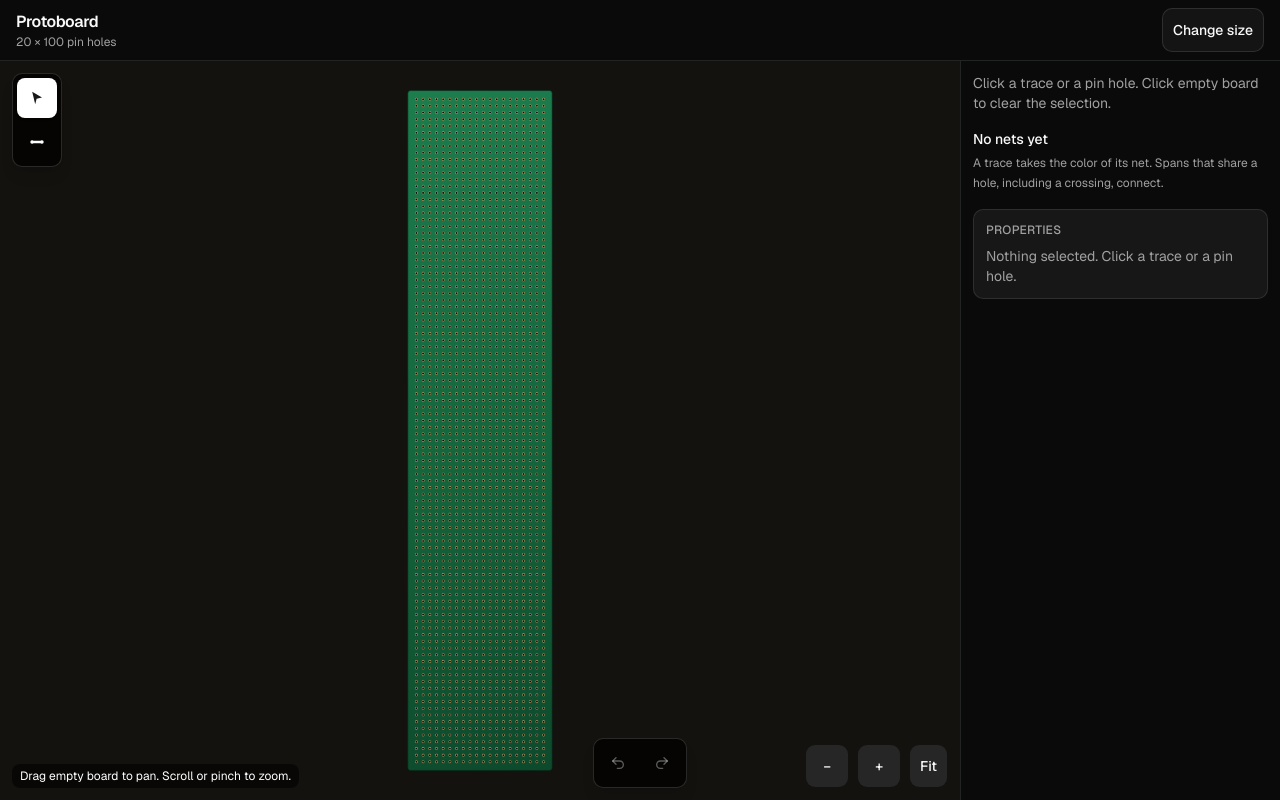
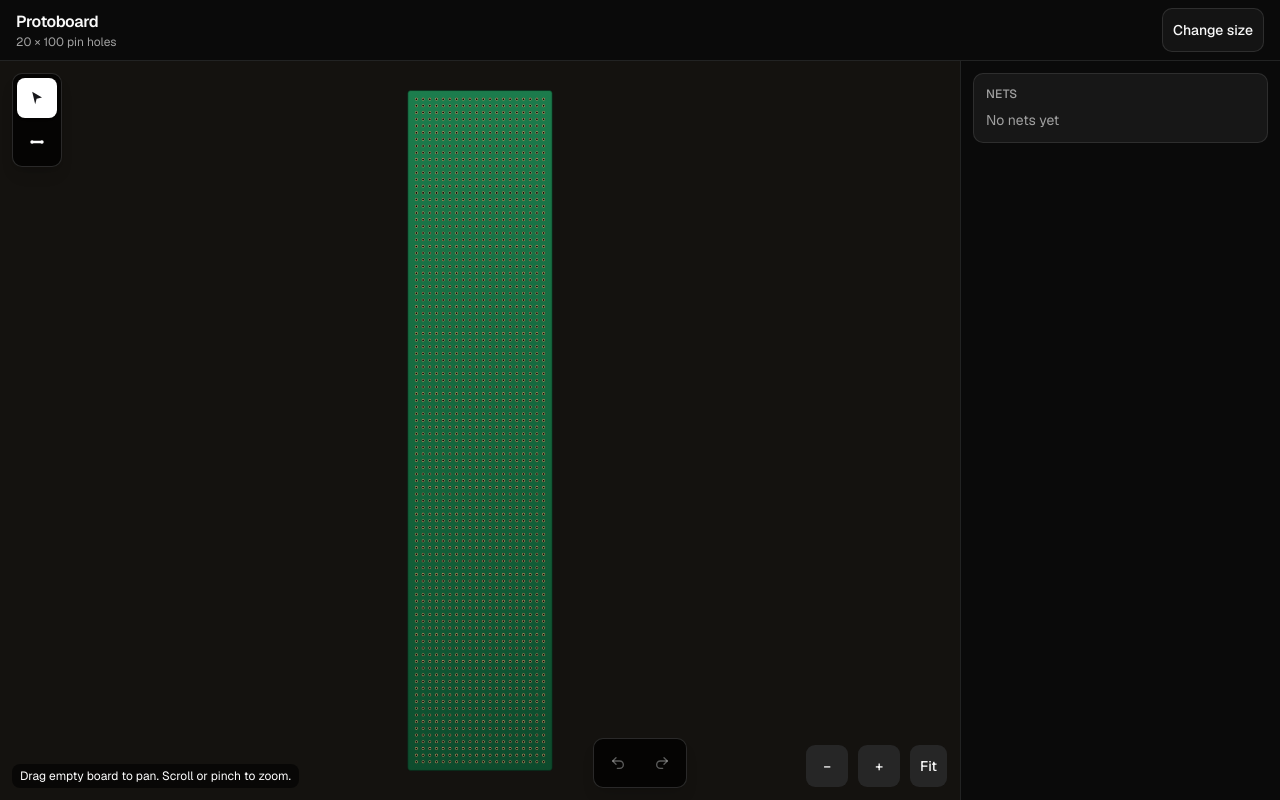
Before and after one commit to musawirali/protoboard, a Next.js app: page / in a window 1280 px wide. Both pictures are taken after a click on the button "20 × 100". Built offline with nearby package versions, Linux system fonts and the light colour scheme.

Commit message:
Move net renaming into the Nets list.
The right panel no longer tells you where to click. Net names are edited in the Nets list, and a selection shows that name as read-only under Selected trace or Selected pin hole.

Co-authored-by: musawir <musawir@getjerry.com>

```diff
--- a/src/components/properties-panel.tsx
+++ b/src/components/properties-panel.tsx
@@ -1,6 +1,5 @@
-import { useState, type ReactNode } from "react"
+import type { ReactNode } from "react"
 import { Button } from "@/components/ui/button"
-import { Input } from "@/components/ui/input"
 import { holesOnSpan, type Hole, type Trace } from "@/lib/board"
 import type { Selection } from "@/lib/selection"
 
@@ -17,42 +16,6 @@ type PropertiesPanelProps = {
   netForTrace: (index: number) => NetInfo | null
   netForHole: (hole: Hole) => NetInfo | null
   onRemoveTrace: (id: string) => void
-  onRenameNet: (index: number, name: string) => void
-}
-
-function NetNameField({
-  net,
-  onRenameNet,
-}: {
-  net: NetInfo
-  onRenameNet: (index: number, name: string) => void
-}) {
-  const [value, setValue] = useState(net.name)
-  return (
-    <span className="inline-flex min-w-0 items-center gap-1.5">
-      <span className="size-2.5 shrink-0 rounded-full" style={{ backgroundColor: net.color }} aria-hidden />
-      <Input
-        aria-label="Net name"
-        value={value}
-        className="h-8 w-28 text-right sm:w-36"
-        onChange={(event) => setValue(event.target.value)}
-        onBlur={() => {
-          const next = value.trim()
-          if (!next || next === net.name) {
-            setValue(net.name)
-            return
-          }
-          onRenameNet(net.index, next)
-        }}
-        onKeyDown={(event) => {
-          if (event.key === "Enter") {
-            event.preventDefault()
-            event.currentTarget.blur()
-          }
-        }}
-      />
-    </span>
-  )
 }
 
 function holeLabel(hole: Hole) {
@@ -68,33 +31,49 @@ function Row({ label, children }: { label: string; children: ReactNode }) {
   )
 }
 
+function NetName({ net }: { net: NetInfo }) {
+  return (
+    <span className="inline-flex items-center gap-1.5">
+      <span className="size-2.5 shrink-0 rounded-full" style={{ backgroundColor: net.color }} aria-hidden />
+      {net.name}
+    </span>
+  )
+}
+
 export function PropertiesPanel({
   selection,
   traces,
   netForTrace,
   netForHole,
   onRemoveTrace,
-  onRenameNet,
 }: PropertiesPanelProps) {
   const selectedTrace =
     selection?.type === "trace" ? traces.find((trace) => trace.id === selection.id) : undefined
   const traceIndex =
     selection?.type === "trace" ? traces.findIndex((trace) => trace.id === selection.id) : -1
 
-  let body: ReactNode
+  if (selection?.type === "component") {
+    return (
+      <section className="rounded-lg border bg-card p-3">
+        <p className="text-sm text-muted-foreground">
+          Component {selection.id} is selected. Placement properties are not available yet.
+        </p>
+      </section>
+    )
+  }
+
   if (selection?.type === "trace" && selectedTrace && traceIndex >= 0) {
     const holes = holesOnSpan(selectedTrace.a, selectedTrace.b)
     const net = netForTrace(traceIndex)
-    body = (
-      <>
-        <dl className="flex flex-col gap-1.5 text-sm">
+    return (
+      <section aria-label="Selected trace" className="rounded-lg border bg-card p-3">
+        <h2 className="text-xs font-medium tracking-wide text-muted-foreground uppercase">Selected trace</h2>
+        <dl className="mt-2 flex flex-col gap-1.5 text-sm">
           <Row label="Direction">{selectedTrace.a.r === selectedTrace.b.r ? "Horizontal" : "Vertical"}</Row>
           <Row label="Start">{holeLabel(selectedTrace.a)}</Row>
           <Row label="End">{holeLabel(selectedTrace.b)}</Row>
           <Row label="Holes">{holes.length}</Row>
-          <Row label="Net">
-            {net ? <NetNameField key={net.name} net={net} onRenameNet={onRenameNet} /> : "On no net"}
-          </Row>
+          <Row label="Net">{net ? <NetName net={net} /> : "On no net"}</Row>
         </dl>
         <Button
           type="button"
@@ -106,37 +85,23 @@ export function PropertiesPanel({
         >
           Remove
         </Button>
-      </>
-    )
-  } else if (selection?.type === "hole") {
-    const net = netForHole(selection.hole)
-    body = (
-      <dl className="flex flex-col gap-1.5 text-sm">
-        <Row label="Column">{selection.hole.c + 1}</Row>
-        <Row label="Row">{selection.hole.r + 1}</Row>
-        <Row label="Net">
-          {net ? <NetNameField key={net.name} net={net} onRenameNet={onRenameNet} /> : "On no net"}
-        </Row>
-      </dl>
-    )
-  } else if (selection?.type === "component") {
-    body = (
-      <p className="text-sm text-muted-foreground">
-        Component {selection.id} is selected. Placement properties are not available yet.
-      </p>
-    )
-  } else {
-    body = (
-      <p className="text-sm text-muted-foreground">
-        Nothing selected. Click a trace or a pin hole.
-      </p>
+      </section>
     )
   }
 
-  return (
-    <section aria-label="Properties" className="rounded-lg border bg-card p-3">
-      <h2 className="text-xs font-medium tracking-wide text-muted-foreground uppercase">Properties</h2>
-      <div className="mt-2">{body}</div>
-    </section>
-  )
+  if (selection?.type === "hole") {
+    const net = netForHole(selection.hole)
+    return (
+      <section aria-label="Selected pin hole" className="rounded-lg border bg-card p-3">
+        <h2 className="text-xs font-medium tracking-wide text-muted-foreground uppercase">Selected pin hole</h2>
+        <dl className="mt-2 flex flex-col gap-1.5 text-sm">
+          <Row label="Column">{selection.hole.c + 1}</Row>
+          <Row label="Row">{selection.hole.r + 1}</Row>
+          <Row label="Net">{net ? <NetName net={net} /> : "On no net"}</Row>
+        </dl>
+      </section>
+    )
+  }
+
+  return null
 }
--- a/src/components/protoboard-app.tsx
+++ b/src/components/protoboard-app.tsx
@@ -93,6 +93,7 @@ export function ProtoboardApp() {
         colorKey,
         name: displayNetName(traces, assignment.colorKeys, assignment.labels, index),
         color: netColor(colorKey),
+        index,
       })
     })
     return [...items.values()]
@@ -220,9 +221,9 @@ export function ProtoboardApp() {
           <TraceToolbar
             tool={tool}
             draft={draft}
-            netCount={assignment.netCount}
             legend={legend}
             onCancel={() => setDraft(null)}
+            onRenameNet={renameNet}
           />
           <div className="mt-4">
             <PropertiesPanel
@@ -231,7 +232,6 @@ export function ProtoboardApp() {
               netForTrace={netAt}
               netForHole={netForHole}
               onRemoveTrace={removeTrace}
-              onRenameNet={renameNet}
             />
           </div>
         </aside>
--- a/src/components/trace-toolbar.tsx
+++ b/src/components/trace-toolbar.tsx
@@ -1,4 +1,6 @@
+import { useState } from "react"
 import { Button } from "@/components/ui/button"
+import { Input } from "@/components/ui/input"
 import type { Hole } from "@/lib/board"
 import type { ToolName } from "@/lib/selection"
 
@@ -6,58 +8,76 @@ export type NetLegendItem = {
   name: string
   colorKey: number
   color: string
+  index: number
 }
 
 type TraceToolbarProps = {
   tool: ToolName
   draft: Hole | null
-  netCount: number
   legend: NetLegendItem[]
   onCancel: () => void
+  onRenameNet: (index: number, name: string) => void
 }
 
-export function TraceToolbar({ tool, draft, netCount, legend, onCancel }: TraceToolbarProps) {
-  const netLabel = netCount === 1 ? "1 net" : `${netCount} nets`
+function NetNameField({
+  item,
+  onRenameNet,
+}: {
+  item: NetLegendItem
+  onRenameNet: (index: number, name: string) => void
+}) {
+  const [value, setValue] = useState(item.name)
+  return (
+    <Input
+      aria-label={`Net name ${item.name}`}
+      value={value}
+      className="h-8 min-w-0 flex-1"
+      onChange={(event) => setValue(event.target.value)}
+      onBlur={() => {
+        const next = value.trim()
+        if (!next || next === item.name) {
+          setValue(item.name)
+          return
+        }
+        onRenameNet(item.index, next)
+      }}
+      onKeyDown={(event) => {
+        if (event.key === "Enter") {
+          event.preventDefault()
+          event.currentTarget.blur()
+        }
+      }}
+    />
+  )
+}
 
+export function TraceToolbar({ tool, draft, legend, onCancel, onRenameNet }: TraceToolbarProps) {
   return (
     <div className="flex flex-col gap-4">
-      <div>
-        <p className="text-sm leading-5 text-muted-foreground">
-          {tool === "select"
-            ? "Click a trace or a pin hole. Click empty board to clear the selection."
-            : draft
-              ? `Start is column ${draft.c + 1}, row ${draft.r + 1}. Click a hole on this row or column. A diagonal hole highlights, but it does not commit.`
-              : "Click a pin hole to start. Click a hole on the same row or column to lay a straight trace."}
-        </p>
-        {tool === "trace" && draft ? (
-          <Button type="button" variant="outline" className="mt-3 h-11 w-full" onClick={onCancel}>
-            Cancel trace
-          </Button>
-        ) : null}
-      </div>
-      <div>
-        <p className="text-sm font-medium">{netCount === 0 ? "No nets yet" : netLabel}</p>
-        <p className="mt-1 text-xs leading-5 text-muted-foreground">
-          A trace takes the color of its net. Spans that share a hole, including a crossing, connect.
-        </p>
-        {legend.length > 0 ? (
-          <ul className="mt-2 flex flex-wrap gap-2">
+      {tool === "trace" && draft ? (
+        <Button type="button" variant="outline" className="h-11 w-full" onClick={onCancel}>
+          Cancel trace
+        </Button>
+      ) : null}
+      <section aria-label="Nets" className="rounded-lg border bg-card p-3">
+        <h2 className="text-xs font-medium tracking-wide text-muted-foreground uppercase">Nets</h2>
+        {legend.length === 0 ? (
+          <p className="mt-2 text-sm text-muted-foreground">No nets yet</p>
+        ) : (
+          <ul className="mt-2 flex flex-col gap-2">
             {legend.map((item) => (
-              <li
-                key={item.colorKey}
-                className="flex items-center gap-1.5 rounded-full border bg-background px-2 py-1 text-xs"
-              >
+              <li key={item.colorKey} className="flex min-w-0 items-center gap-2">
                 <span
-                  className="size-2.5 rounded-full"
+                  className="size-2.5 shrink-0 rounded-full"
                   style={{ backgroundColor: item.color }}
                   aria-hidden
                 />
-                {item.name}
+                <NetNameField key={item.name} item={item} onRenameNet={onRenameNet} />
               </li>
             ))}
           </ul>
-        ) : null}
-      </div>
+        )}
+      </section>
     </div>
   )
 }
```
Also changed, not shown: 1 other file (tests, documents, lock files or other folders).
